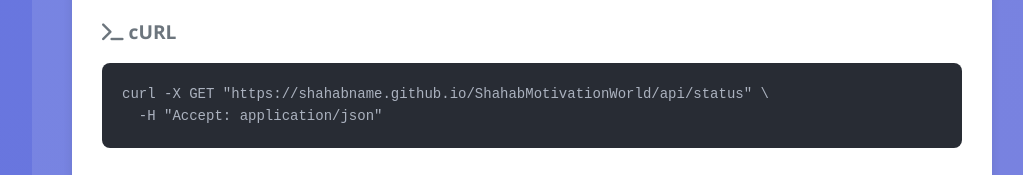
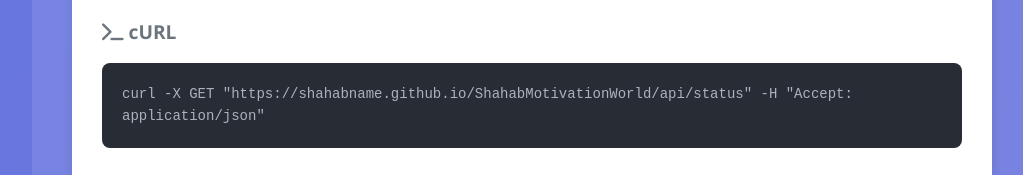
Before and after one commit to ShahabName/ShahabMotivationWorld, a plain HTML site: page api-tutorial.html in a window 1280 px wide. Shown: the part 4013-4188 px from the top of the page, without its empty margins (248-1271 px from the left). Drawn offline with Linux system fonts and the light colour scheme.

Commit message:
Update cURL examples to single-line format in API tutorial

```diff
--- a/api-tutorial.html
+++ b/api-tutorial.html
@@ -459,8 +459,7 @@
 
                     <h4><i class="fas fa-terminal"></i> cURL</h4>
                     <div class="code-block">
-<code>curl -X GET "https://shahabname.github.io/ShahabMotivationWorld/api/status" \
-  -H "Accept: application/json"</code>
+<code>curl -X GET "https://shahabname.github.io/ShahabMotivationWorld/api/status" -H "Accept: application/json"</code>
                     </div>
 
                     <h3>📥 Response</h3>
@@ -573,8 +572,7 @@
 
                     <h4><i class="fas fa-terminal"></i> cURL</h4>
                     <div class="code-block">
-<code>curl -X GET "https://shahabname.github.io/ShahabMotivationWorld/api/token" \
-  -H "Accept: application/json"</code>
+<code>curl -X GET "https://shahabname.github.io/ShahabMotivationWorld/api/token" -H "Accept: application/json"</code>
                     </div>
 
                     <h3>📥 Response</h3>
@@ -732,13 +730,7 @@
 TOKEN=$(curl -s "https://shahabname.github.io/ShahabMotivationWorld/api/token" | jq -r '.data.token')
 
 # Then login
-curl -X POST "https://shahabname.github.io/ShahabMotivationWorld/api/login" \
-  -H "Authorization: Bearer $TOKEN" \
-  -H "Content-Type: application/json" \
-  -d '{
-    "username": "demo_user",
-    "password": "password123"
-  }'</code>
+curl -X POST "https://shahabname.github.io/ShahabMotivationWorld/api/login" -H "Authorization: Bearer $TOKEN" -H "Content-Type: application/json" -d '{"username": "demo_user", "password": "password123"}'</code>
                     </div>
 
                     <h3>📥 Response</h3>
@@ -858,8 +850,7 @@
 
                     <h4><i class="fas fa-terminal"></i> cURL</h4>
                     <div class="code-block">
-<code>curl -X GET "https://shahabname.github.io/ShahabMotivationWorld/api/quotes" \
-  -H "Accept: application/json"</code>
+<code>curl -X GET "https://shahabname.github.io/ShahabMotivationWorld/api/quotes" -H "Accept: application/json"</code>
                     </div>
 
                     <h3>📥 Response</h3>
@@ -1023,8 +1014,7 @@
 
                     <h4><i class="fas fa-terminal"></i> cURL</h4>
                     <div class="code-block">
-<code>curl -X GET "https://shahabname.github.io/ShahabMotivationWorld/api/getrandomquote" \
-  -H "Accept: application/json"</code>
+<code>curl -X GET "https://shahabname.github.io/ShahabMotivationWorld/api/getrandomquote" -H "Accept: application/json"</code>
                     </div>
 
                     <h3>📥 Response</h3>
```
